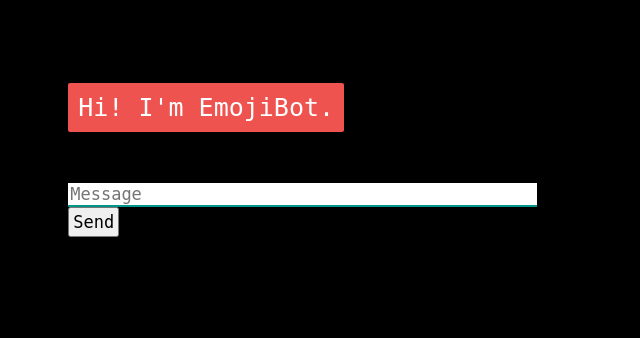
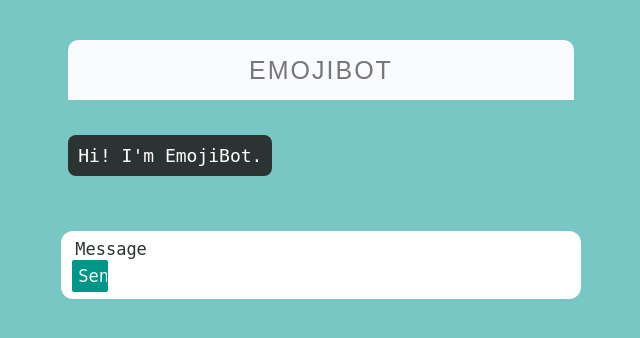
Before and after one commit to BiQii/emojibot, a Flask app: page / in a window 1280 px wide. Shown: the top 338 px of the page, without its empty margins (319-959 px from the left). Run offline with Flask 2, Linux system fonts and the light colour scheme; some libraries are stand-ins or nearby versions.

Commit message:
change style

```diff
--- a/static/style.css
+++ b/static/style.css
@@ -1,29 +1,36 @@
 body {
     font-family: Arial;
-    background-color: black;
+    background: #79C7C5;
 }
 
-h1 {
-    color: black;
-    margin-bottom: 0;
-    margin-top: 0;
-    text-align: center;
-    font-size: 40px;
+#top-bar {
+    margin: auto;
+    width: 40%;
+    height: 60px;
+    margin-top: 40px;
+    background: #F9FBFF;
+    border-radius: 10px 10px 0 0;
+    position: relative;
 }
 
-h3 {
-    color: black;
-    margin-top: 3px;
-    text-align: center;
-    font-size: 20px;
+.name {
+    margin: 0;
+    position: absolute;
+    top: 50%;
+    left: 50%;
+    transform: translate(-50%, -50%);
+    text-transform: uppercase;
+    color: #777777;
+    font-size: 25px;
+    letter-spacing: 2px;
+    font-weight: 500;
 }
 
 #chatbox {
-    background-color: black;
     margin-left: auto;
     margin-right: auto;
     width: 40%;
-    margin-top: 40px;
+    margin-top: 41px;
 }
 
 #userInput {
@@ -31,53 +38,60 @@ h3 {
     margin-right: auto;
     width: 40%;
     margin-top: 60px;
+    padding: 7px;
+    background: white;
+    color: #79C7C5;
+    border-radius: 12px;
 }
 
 #textInput {
-    width: 92%;
+    width: 90%;
     border: none;
-    border-bottom: 2px solid #009688;
     font-family: monospace;
     font-size: 17px;
+    margin-left: 5px;
+}
+
+#textInput::placeholder {
+    color: #2C3333;
 }
 
 #buttonInput {
-    padding: 3px;
+    padding: 5px;
+    margin-left: 4px;
+    width: 7%;
     font-family: monospace;
     font-size: 17px;
+    color: whitesmoke;
+    background-color: #009688;
+    border-radius: 2px;
+    border: 1px solid #009688;
 }
 
 .userText {
-    color: white;
+    color: #2C3333;
     font-family: monospace;
-    font-size: 20px;
+    font-size: 18px;
     text-align: right;
     line-height: 30px;
 }
 
 .userText span {
-    background-color: #009688;
+    background-color: #E7F6F2;
     padding: 10px;
-    border-radius: 2px;
+    border-radius: 8px;
 }
 
 .botText {
     color: white;
     font-family: monospace;
-    font-size: 25px;
+    font-size: 18px;
     text-align: left;
     line-height: 30px;
 }
 
 .botText span {
-    background-color: #EF5350;
+    background: #2C3333;
     padding: 10px;
-    border-radius: 2px;
+    border-radius: 8px;
 }
-
-#tidbit {
-    position: absolute;
-    bottom: 0;
-    right: 0;
-    width: 300px;
-}
--- a/templates/index.html
+++ b/templates/index.html
@@ -6,8 +6,10 @@
     <meta charset="UTF-8">
 </head>
 <body>
-    <h1>Flask Chatterbot Example</h1>
     <div>
+        <div id="top-bar">
+            <div class="name">EmojiBot</div>
+        </div>
         <div id="chatbox">
             <p class="botText"><span>Hi! I'm EmojiBot.</span></p>
         </div>
@@ -15,6 +17,7 @@
             <input id="textInput" type="text" name="msg" placeholder="Message">
             <input id="buttonInput" type="submit" value="Send">
         </div>
+
         <script>
             function getBotResponse() {
                 var rawText = $("#textInput").val();
```
